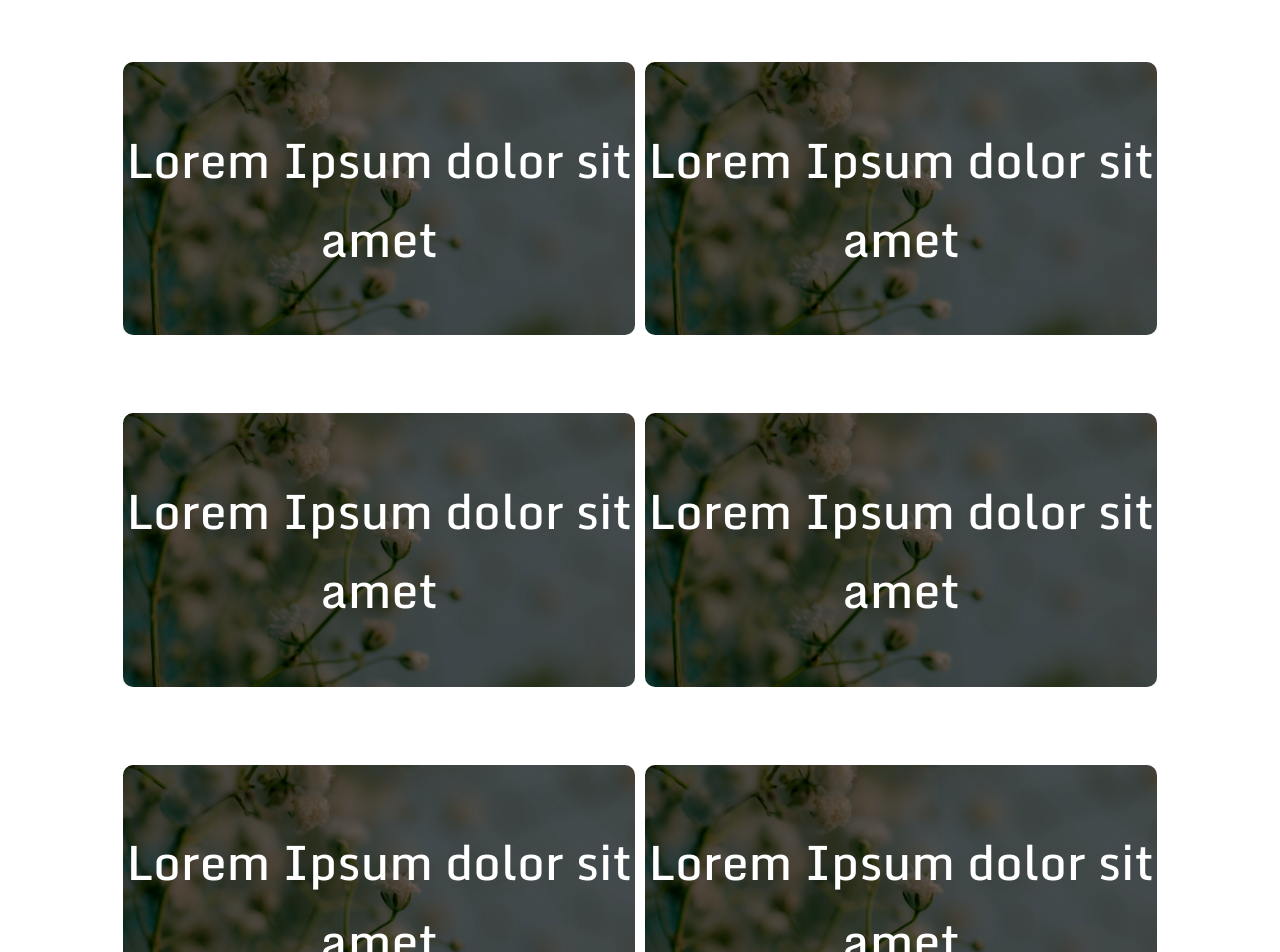
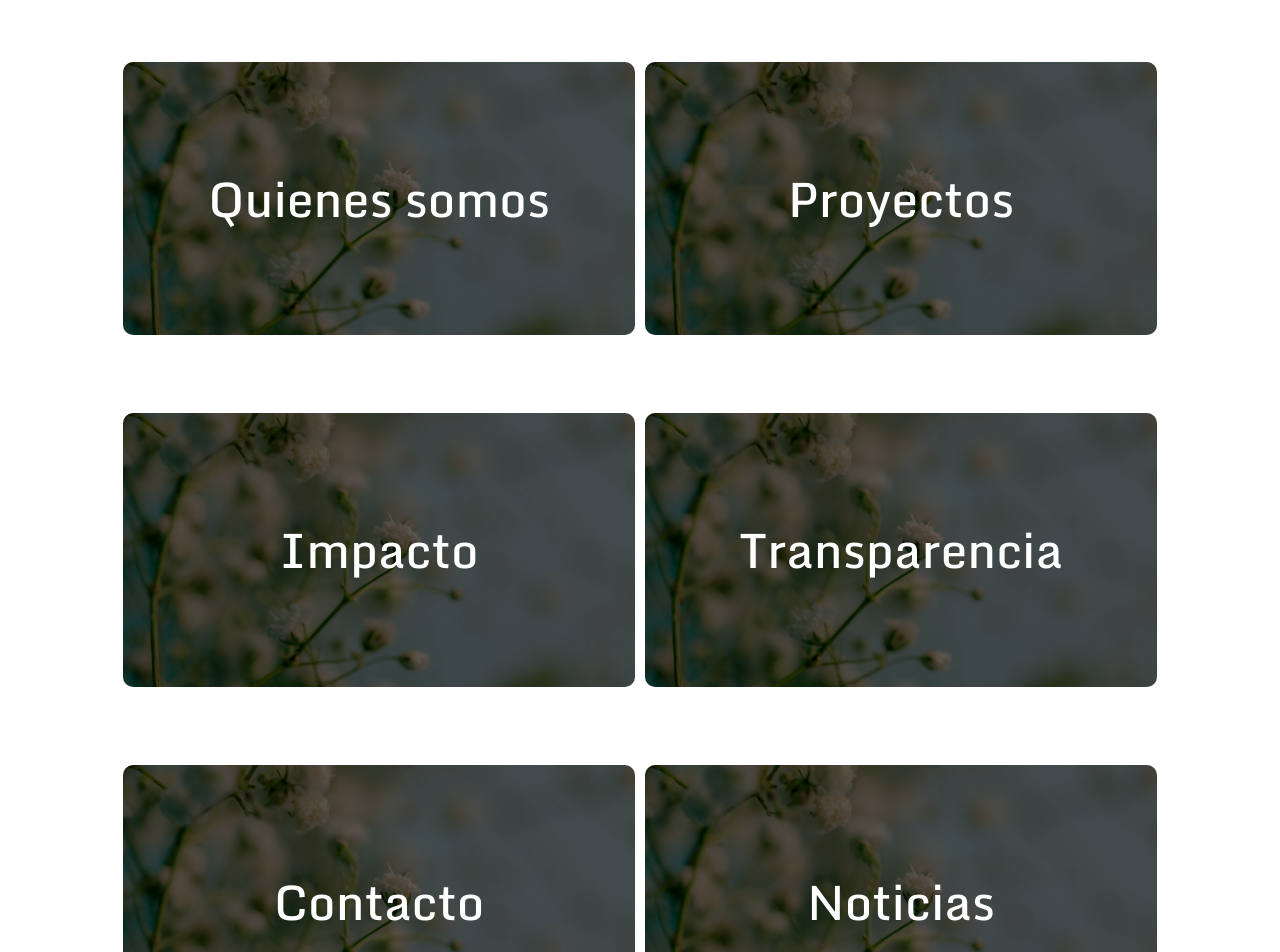
Before and after one commit to Tenvid/AuxiliumFundacionWeb, a React (Vite) app in the folder AuxilliumWeb/frontend/auxilium-web/: page / in a window 1280 px wide. Shown: the part 660-1612 px from the top of the page. Built offline with nearby package versions, Linux system fonts and the light colour scheme.

Commit message:
fix(PageStyles)

```diff
--- a/AuxilliumWeb/frontend/auxilium-web/src/components/ContactContainer/ContactWrapper.module.css
+++ b/AuxilliumWeb/frontend/auxilium-web/src/components/ContactContainer/ContactWrapper.module.css
@@ -10,12 +10,13 @@
   color: var(--paragraph-light);
 }
 
-h4 {
+.contactWrapper h4 {
   font-family: AntonSC;
   font-size: clamp(1.2rem, 4vw, 1.8rem);
   justify-content: center;
   text-align: center;
   margin: 0.5rem 0;
+  color: white;
 }
 
 p {
--- a/AuxilliumWeb/frontend/auxilium-web/src/pages/main-page/MainPage.jsx
+++ b/AuxilliumWeb/frontend/auxilium-web/src/pages/main-page/MainPage.jsx
@@ -17,12 +17,12 @@ function MainPage() {
     ];
 
     const gridImagesText = [
-      'Lorem Ipsum dolor sit amet',
-      'Lorem Ipsum dolor sit amet',
-      'Lorem Ipsum dolor sit amet',
-      'Lorem Ipsum dolor sit amet',
-      'Lorem Ipsum dolor sit amet',
-      'Lorem Ipsum dolor sit amet',
+      'Quienes somos',
+      'Proyectos',
+      'Impacto',
+      'Transparencia',
+      'Contacto',
+      'Noticias',
     ];
 
     for (let i = 0; i < 6; i++) {
--- a/AuxilliumWeb/frontend/auxilium-web/src/pages/transparency-page/TransparencyPage.jsx
+++ b/AuxilliumWeb/frontend/auxilium-web/src/pages/transparency-page/TransparencyPage.jsx
@@ -33,8 +33,8 @@ export default function TransparencyPage() {
           elementList={[
             'Domicilio fiscal: Calle Gloria 79 2B 30150 Murcia.',
             'Domicilio social: Calle Gloria 79 2B 30150 Murcia.',
-            'Número de asociados: []',
-            ['Miembros: ', ['Presidente: []', 'Vicepresidente: []']],
+            'Número de asociados: 200',
+            ['Miembros: ', ['Secretario: Gumersindo Vitos Gonzalez', 'Tesorera: Maravillas Del Carmen Monteal', 'Vicepresidente: Julia Vicente Martínez', 'Vocal: Henry Delepaut', "Vocal: Maria Julia Cañizares"]],
           ]}
           listClassName={styles.transparencyList}
           elementClassName={styles.transparencyListElement}
```
Also changed, not shown: 2 other files (tests, documents, lock files or other folders).
